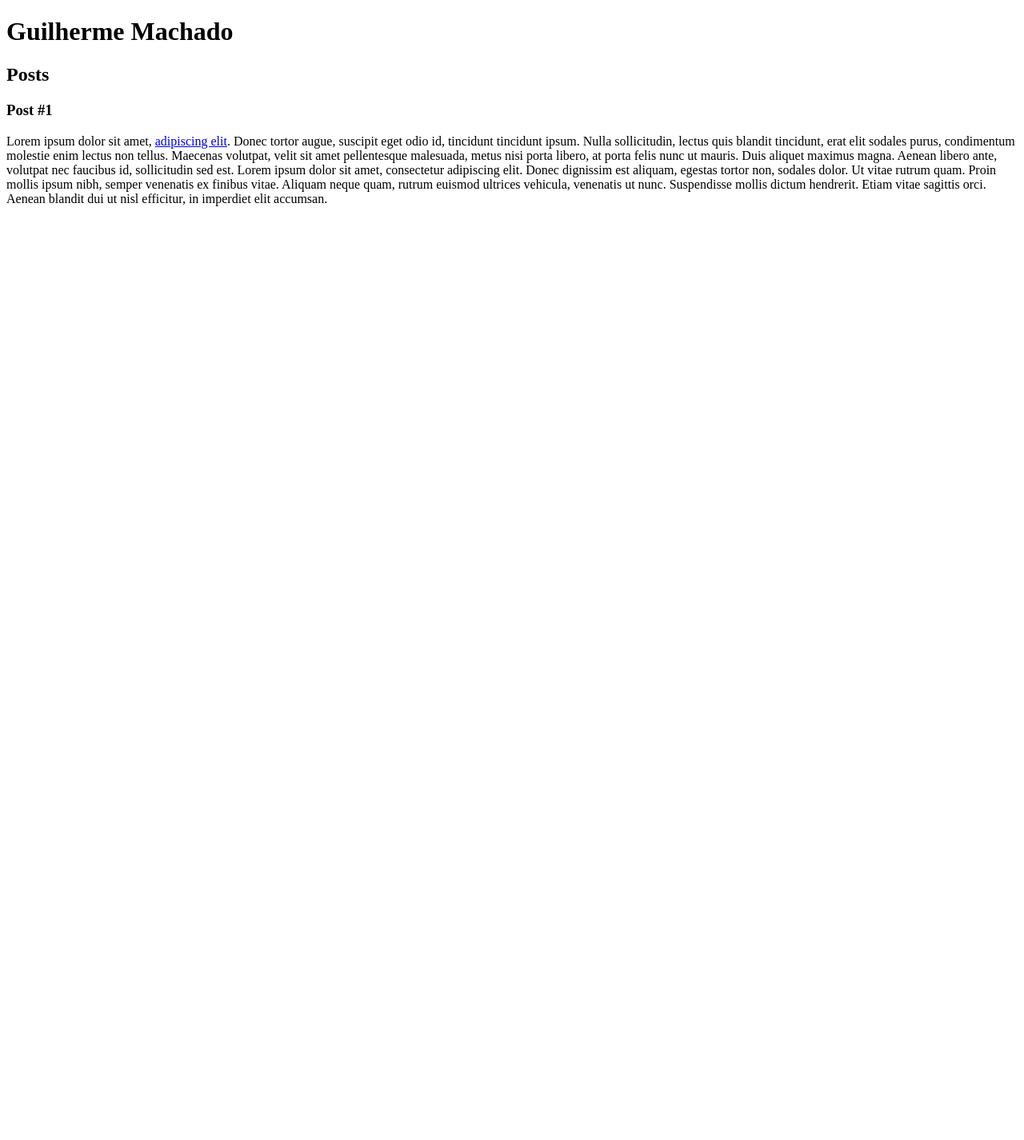
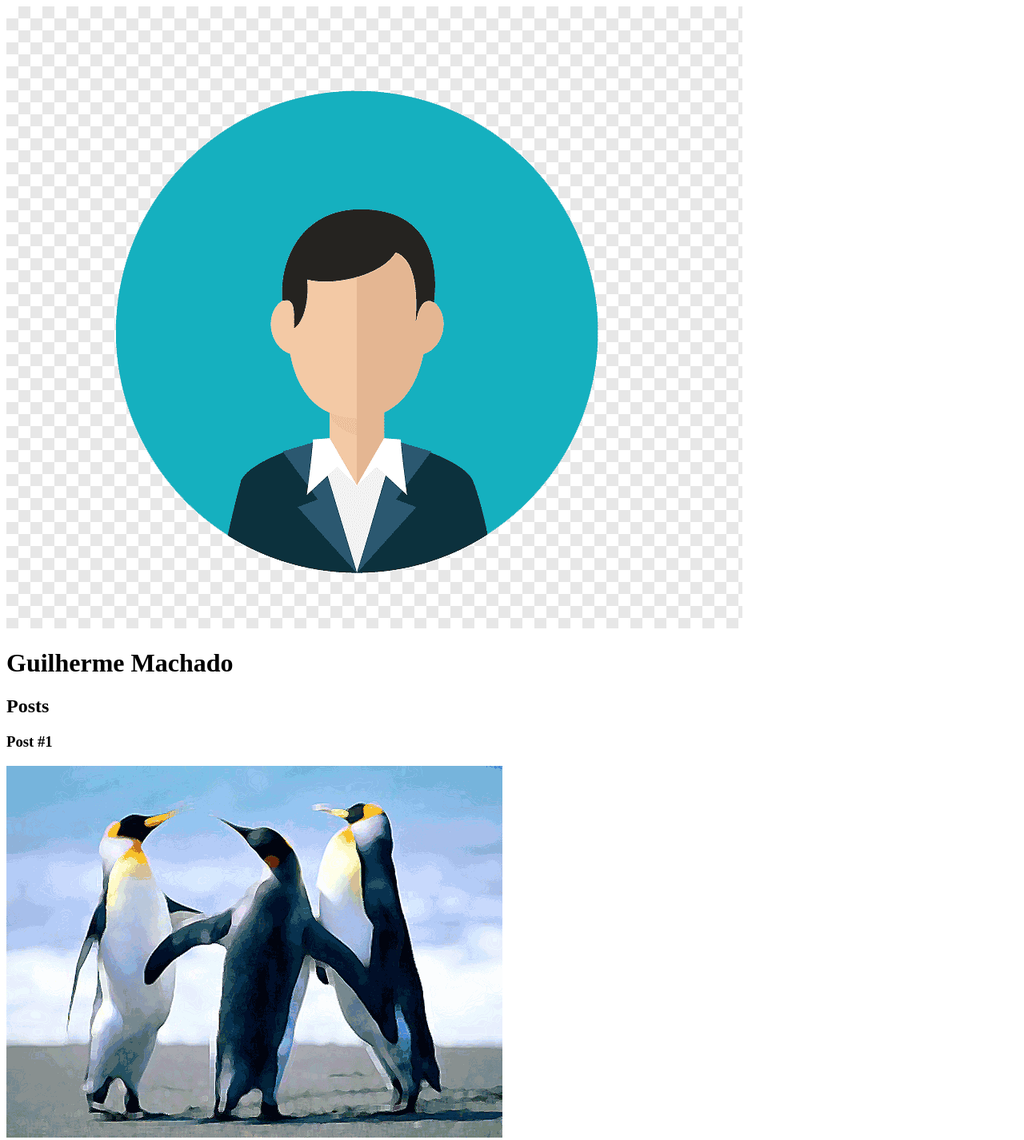
Before and after one commit to guilhermemgsilva/html-css-DIO, a plain HTML site: page index.html in a window 1280 px wide. Shown: the top 1426 px of the page at 80% size. Before the commit the page ends 800 px from the top, so only its background shows below. Drawn offline with Linux system fonts and the light colour scheme.

Commit message:
Adição de uma imagem e alt para perfil e para o post

```diff
--- a/index.html
+++ b/index.html
@@ -8,6 +8,7 @@
 
     <body>
         <header>
+            <img src="avatar.png" alt="Ilustração de um avatar genérico">
             <h1>Guilherme Machado</h1>
         </header>
         <section>
@@ -17,6 +18,7 @@
             <article>
                 <header>
                     <h3>Post #1</h3>
+                    <img src="pinguins.png" alt="Ilustração de três pinguins">
                 </header>
                 <p>
                     Lorem ipsum dolor sit amet, <a target="_blank" href="https://www.google.com"> adipiscing elit</a>. Donec tortor augue, suscipit eget odio id, tincidunt tincidunt ipsum. Nulla sollicitudin, lectus quis blandit tincidunt, erat elit sodales purus, condimentum molestie enim lectus non tellus. Maecenas volutpat, velit sit amet pellentesque malesuada, metus nisi porta libero, at porta felis nunc ut mauris. Duis aliquet maximus magna. Aenean libero ante, volutpat nec faucibus id, sollicitudin sed est. Lorem ipsum dolor sit amet, consectetur adipiscing elit. Donec dignissim est aliquam, egestas tortor non, sodales dolor. Ut vitae rutrum quam. Proin mollis ipsum nibh, semper venenatis ex finibus vitae. Aliquam neque quam, rutrum euismod ultrices vehicula, venenatis ut nunc. Suspendisse mollis dictum hendrerit. Etiam vitae sagittis orci. Aenean blandit dui ut nisl efficitur, in imperdiet elit accumsan.
```
Also changed, not shown: avatar.png (added), pinguins.png (added).
